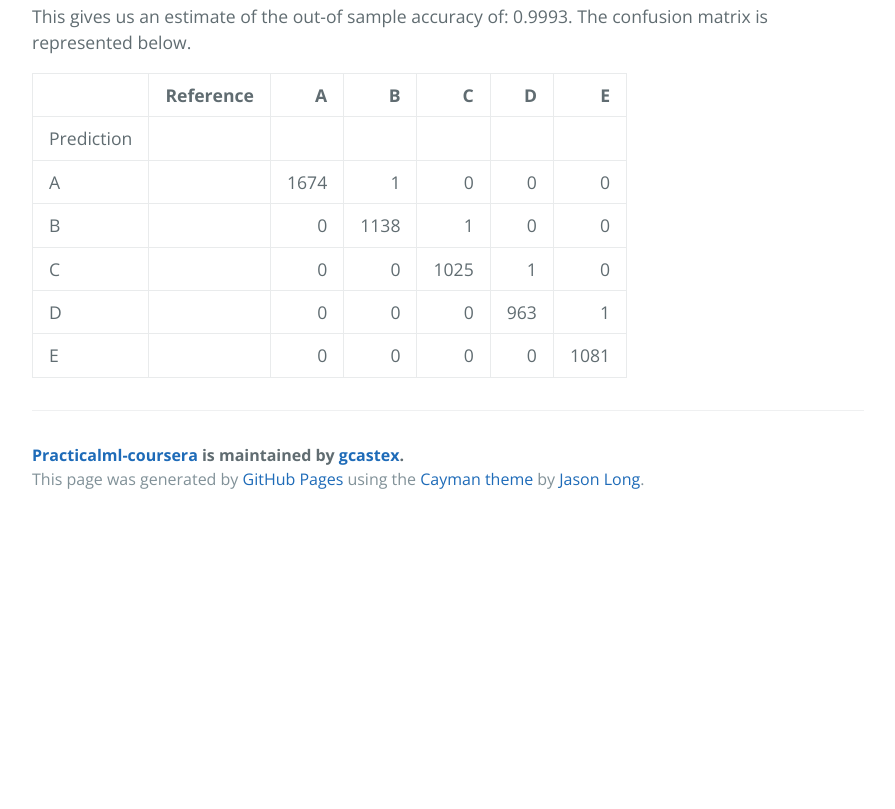
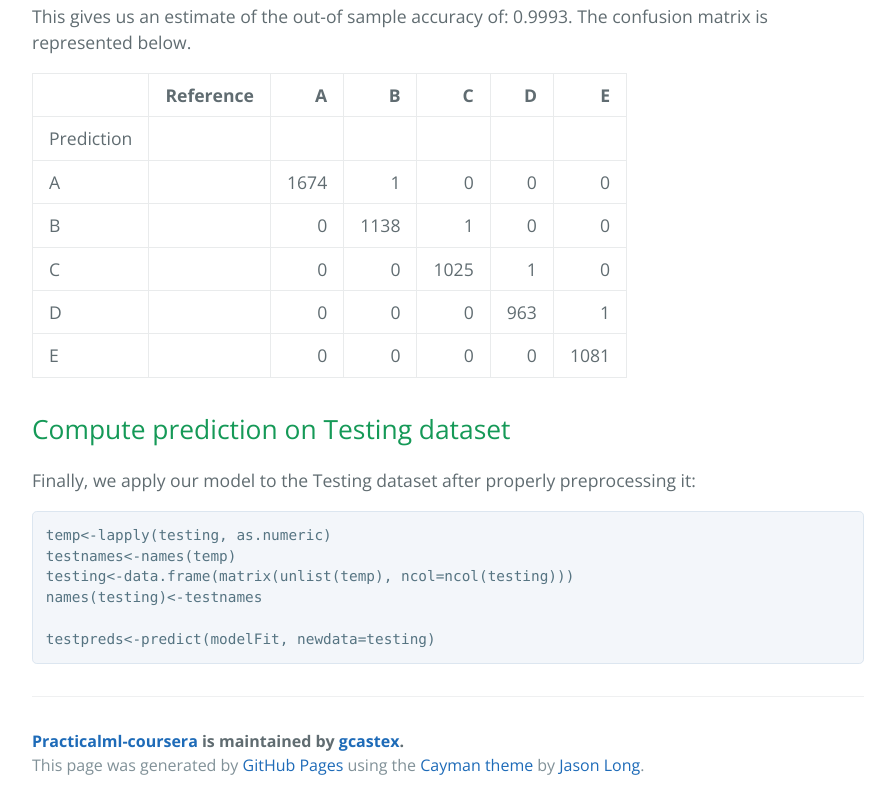
Before and after one commit to gcastex/PracticalML-Coursera, a plain HTML site: page index.html in a window 1280 px wide. Shown: the part 2512-3321 px from the top of the page, without its empty margins (192-1087 px from the left). Before the commit the page ends 3035 px from the top, so only its background shows below. Drawn offline with nearby package versions, Linux system fonts and the light colour scheme.

```diff
--- a/index.html
+++ b/index.html
@@ -181,6 +181,19 @@ The confusion matrix is represented below.</p>
 </tbody>
 </table>
 
+<h2>
+<a id="compute-prediction-on-testing-dataset" class="anchor" href="#compute-prediction-on-testing-dataset" aria-hidden="true"><span aria-hidden="true" class="octicon octicon-link"></span></a>Compute prediction on Testing dataset</h2>
+
+<p>Finally, we apply our model to the Testing dataset after properly preprocessing it:</p>
+
+<pre><code>temp&lt;-lapply(testing, as.numeric)
+testnames&lt;-names(temp)
+testing&lt;-data.frame(matrix(unlist(temp), ncol=ncol(testing)))
+names(testing)&lt;-testnames
+
+testpreds&lt;-predict(modelFit, newdata=testing)
+</code></pre>
+
       <footer class="site-footer">
         <span class="site-footer-owner"><a href="https://github.com/gcastex/PracticalML-Coursera">Practicalml-coursera</a> is maintained by <a href="https://github.com/gcastex">gcastex</a>.</span>
 
```
Also changed, not shown: params.json (+1 -1 lines).
